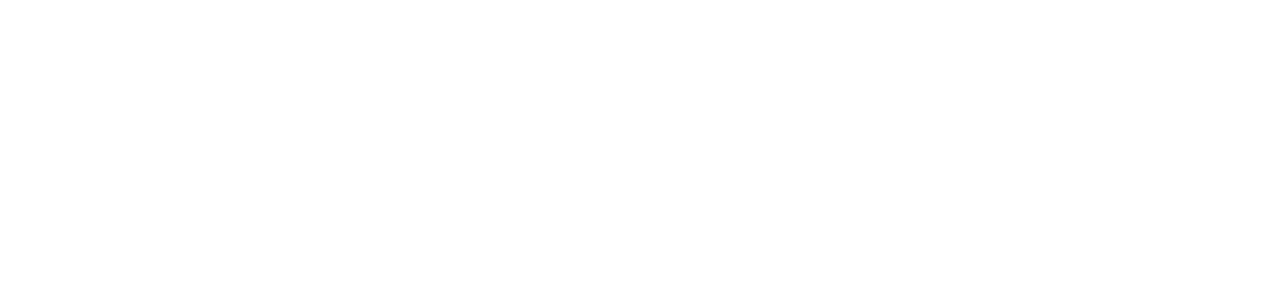
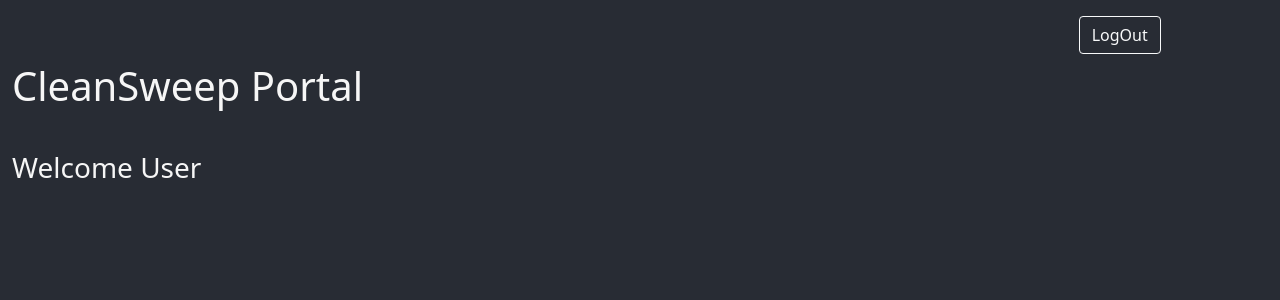
Before and after one commit to eperazaa/SE-359-459, a React (Create React App) app in the folder src/main/frontend/: page /dashboard in a window 1280 px wide. Shown: the top 300 px of the page. Built offline with nearby package versions, Linux system fonts and the light colour scheme.

Commit message:
adds basic dashboard page

```diff
--- a/src/main/frontend/src/App.js
+++ b/src/main/frontend/src/App.js
@@ -13,6 +13,7 @@
 import SignIn from './components/SignIn';
 import RegisterDevice from './components/RegisterDevice';
 import ContactUs from './components/ContactUs';
+import Dashboard from './components/Dashboard';
 
 function App() {
     return (
@@ -32,6 +33,9 @@
             <Route path="/contact-us">
                 <ContactUs />
             </Route>
+            <Route path="/dashboard">
+                <Dashboard />
+            </Route>
           </Switch>
       </Router>
     );
--- /dev/null
+++ b/src/main/frontend/src/components/Dashboard/index.js
@@ -0,0 +1,34 @@
+import Container from 'react-bootstrap/Container';
+import Row from 'react-bootstrap/Row';
+import Col from 'react-bootstrap/Col';
+
+import LogOutButton from "../LogOutButton";
+
+function Dashboard() {
+    return (
+        <div>
+            <Container
+                fluid
+                style={{
+                    minHeight:"100vh",
+                    background:"#282c34",
+                    color: "#F6F6F6",
+                    fontSize:"calc(10px + 1.5vmin)",
+                }}>
+                <Row className="pt-2">
+                    <Col xs={2} md={2}/>
+                    <Col xs={8} md={8}>
+                    </Col>
+                    <Col xs={2} md={2}>
+                        <LogOutButton />
+                    </Col>
+                </Row>
+                <h1>CleanSweep Portal</h1>
+                <br />
+                <h3>Welcome User</h3>
+            </Container>
+        </div>
+    )
+}
+
+export default Dashboard;
--- a/src/main/frontend/src/components/RegisterDevice/index.js
+++ b/src/main/frontend/src/components/RegisterDevice/index.js
@@ -16,7 +16,7 @@
     }
 
     function handleRegister() {
-        history.push("/register-device");
+        history.push("/dashboard");
     }
 
     return (
```
